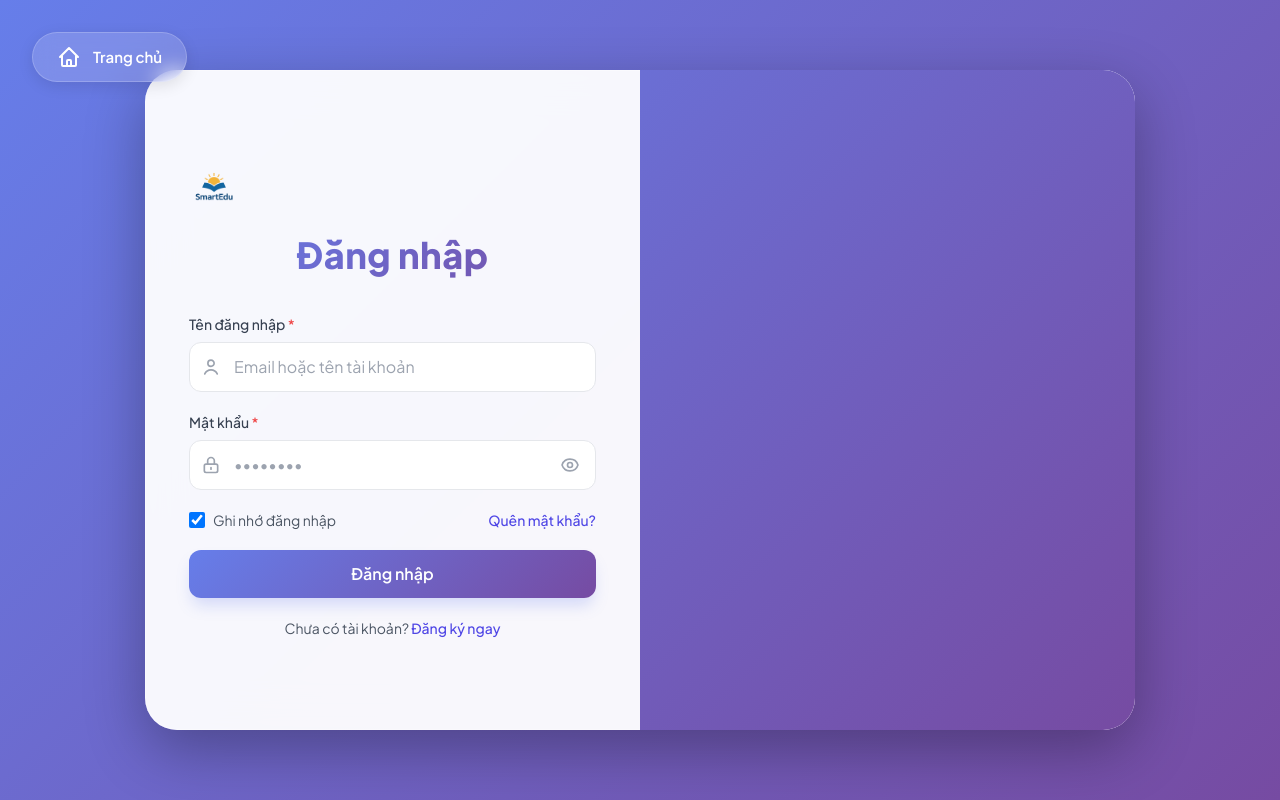
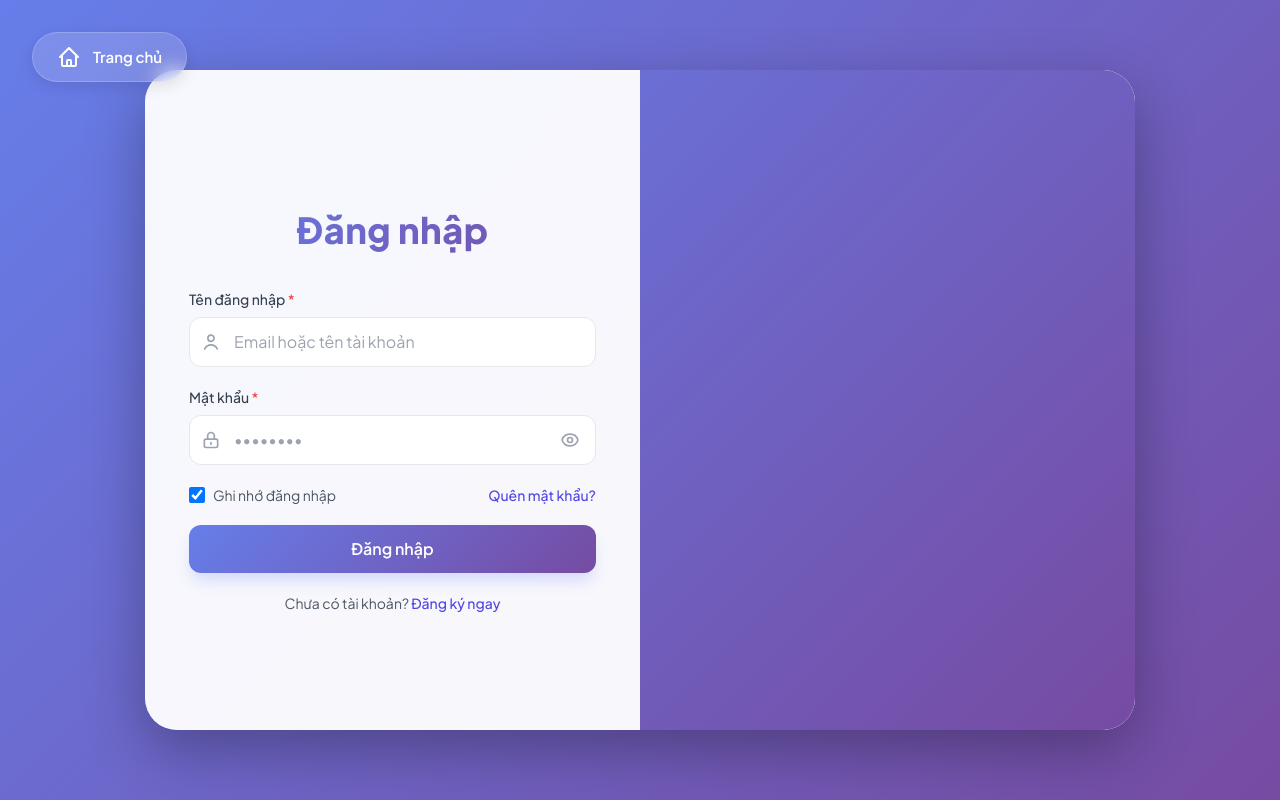
Before and after one commit to Lwents/SunEdu, a Vue app in the folder frontend/: page /auth/login in a window 1280 px wide. Built offline with nearby package versions, Linux system fonts and the light colour scheme.

Commit message:
xóa logo

```diff
--- a/frontend/src/layouts/AuthLayout.vue
+++ b/frontend/src/layouts/AuthLayout.vue
@@ -28,7 +28,6 @@
         <div class="form-panel left-panel">
           <div class="form-wrapper">
             <div class="brand-header">
-              <LogoSmartEdu :size="50" />
               <h2 class="form-title">Đăng nhập</h2>
             </div>
             <Login v-if="route.path === '/auth/login'" />
@@ -39,7 +38,6 @@
         <div class="form-panel right-panel">
           <div class="form-wrapper">
             <div class="brand-header">
-              <LogoSmartEdu :size="50" />
               <h2 class="form-title">Đăng ký</h2>
             </div>
             <Register v-if="route.path === '/auth/register'" />
```
